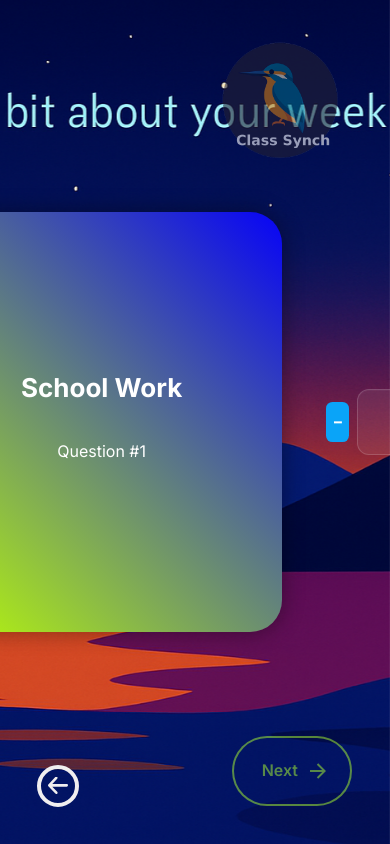
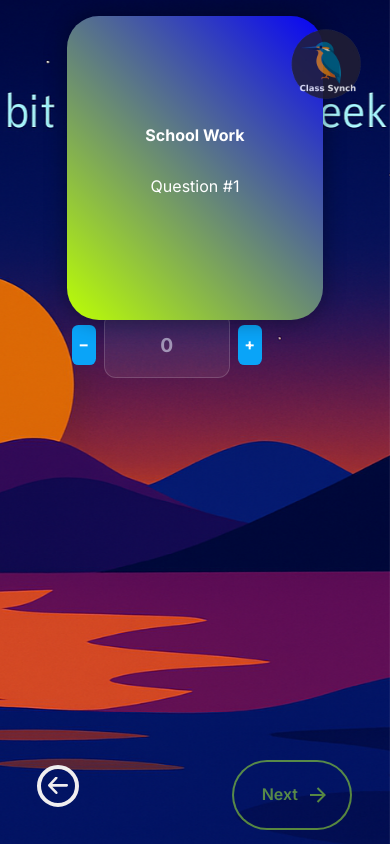
Before and after one commit to Magnamedicus/Class-Synch, a React (Vite) app: page /questionnaire in a window 390 px wide. Built offline with nearby package versions, Linux system fonts and the light colour scheme.

Commit message:
added custom time input component. Added responsive media queries to questionnaire CSS

```diff
--- a/src/css/EnterClasses.css
+++ b/src/css/EnterClasses.css
@@ -1,3 +1,5 @@
+/* src/css/EnterClasses.css */
+
 .enter-classes-container {
     display: flex;
     flex-direction: column;
@@ -22,8 +24,8 @@
 .class-input {
     flex: 1;
     padding: 0.7rem 1rem;
-    border-radius: 10px;
-    border: 2px solid #6a5acd;
+    border-radius: 0.625rem; /* 10px */
+    border: 0.125rem solid #6a5acd; /* 2px */
     font-size: 1rem;
     background: rgba(255, 255, 255, 0.1);
     color: #fff;
@@ -40,15 +42,15 @@
     font-size: 1rem;
     font-weight: bold;
     color: #111;
-    border-radius: 12px;
+    border-radius: 0.75rem; /* 12px */
     cursor: pointer;
     transition: all 0.3s;
-    box-shadow: 0 0 12px rgba(0, 255, 204, 0.6);
+    box-shadow: 0 0 0.75rem rgba(0, 255, 204, 0.6); /* 12px */
 }
 
 .add-btn:hover {
     transform: scale(1.08);
-    box-shadow: 0 0 20px rgba(0, 255, 204, 0.9);
+    box-shadow: 0 0 1.25rem rgba(0, 255, 204, 0.9); /* 20px */
 }
 
 /* Dropdown */
@@ -58,13 +60,14 @@
 
 .dropdown-toggle {
     padding: 0.7rem 1.2rem;
-    border-radius: 10px;
-    border: 2px solid #ff8a00;
+    border-radius: 0.625rem; /* 10px */
+    border: 0.125rem solid #ff8a00; /* 2px */
     background: rgba(20, 20, 30, 0.9);
     color: #ff8a00;
     font-weight: 600;
     cursor: pointer;
     transition: all 0.3s;
+    font-size: 1rem;
 }
 
 .dropdown-toggle:hover {
@@ -76,18 +79,18 @@
     position: absolute;
     top: 110%;
     left: 0;
-    min-width: 240px;
+    min-width: 15rem; /* 240px */
     background: #1a1a2e;
-    border-radius: 12px;
-    border: 2px solid #ff8a00;
-    box-shadow: 0 12px 25px rgba(0, 0, 0, 0.5);
+    border-radius: 0.75rem; /* 12px */
+    border: 0.125rem solid #ff8a00; /* 2px */
+    box-shadow: 0 0.75rem 1.5rem rgba(0, 0, 0, 0.5); /* 12px, 25px */
     z-index: 2000;
     padding: 0.4rem 0;
     animation: dropdownFade 0.3s ease;
 }
 
 @keyframes dropdownFade {
-    from { opacity: 0; transform: translateY(-8px); }
+    from { opacity: 0; transform: translateY(-0.5rem); }
     to { opacity: 1; transform: translateY(0); }
 }
 
@@ -108,7 +111,7 @@
 .remove-btn-small {
     background: crimson;
     border: none;
-    border-radius: 6px;
+    border-radius: 0.375rem; /* 6px */
     color: #fff;
     font-size: 0.85rem;
     padding: 0.3rem 0.6rem;
@@ -130,21 +133,23 @@
     cursor: pointer;
     background: rgba(40, 40, 60, 0.95);
     padding: 2rem 3rem;
-    border-radius: 20px;
-    border: 3px dashed #6a5acd;
-    box-shadow: 0 0 25px rgba(106, 90, 205, 0.5);
+    border-radius: 1.25rem; /* 20px */
+    border: 0.1875rem dashed #6a5acd; /* 3px */
+    box-shadow: 0 0 1.5rem rgba(106, 90, 205, 0.5); /* 25px */
     text-align: center;
     transition: all 0.3s;
 }
 
 .file-upload-label:hover {
     background: rgba(70, 50, 130, 1);
-    box-shadow: 0 0 35px rgba(106, 90, 205, 0.8);
+    box-shadow: 0 0 2rem rgba(106, 90, 205, 0.8); /* 35px */
 }
 
 .file-upload-label svg {
     fill: #6a5acd;
     margin-bottom: 0.5rem;
+    width: 2.5rem;
+    height: auto;
 }
 
 .file-upload-design p {
@@ -154,10 +159,11 @@
 .browse-button {
     background: #6a5acd;
     padding: 0.5rem 1rem;
-    border-radius: 10px;
+    border-radius: 0.625rem; /* 10px */
     color: #fff;
     font-weight: bold;
     transition: background 0.3s;
+    display: inline-block;
 }
 
 .browse-button:hover {
@@ -168,3 +174,67 @@
 .file-upload-label input {
     display: none; /* Hide the default ugly file input */
 }
+
+/* -------------------- */
+/* Responsive Breakpoints */
+/* -------------------- */
+
+/* Tablet */
+@media (max-width: 1024px) {
+    .enter-classes-container {
+        gap: 1rem;
+    }
+
+    .class-input {
+        font-size: 0.95rem;
+    }
+
+    .add-btn {
+        font-size: 0.9rem;
+        padding: 0.6rem 1.2rem;
+    }
+}
+
+/* Mobile */
+@media (max-width: 768px) {
+    .input-row {
+        flex-direction: column;
+        gap: 0.6rem;
+    }
+
+    .add-btn {
+        width: 100%;
+        text-align: center;
+    }
+
+    .dropdown-toggle {
+        width: 100%;
+        font-size: 0.9rem;
+    }
+
+    .file-upload-label {
+        width: 100%;
+        padding: 1.5rem;
+    }
+}
+
+/* Small Mobile */
+@media (max-width: 480px) {
+    .option-header {
+        font-size: 1.1rem;
+    }
+
+    .class-input {
+        font-size: 0.85rem;
+        padding: 0.6rem;
+    }
+
+    .dropdown-list {
+        min-width: 12rem; /* smaller dropdown */
+    }
+
+    .browse-button {
+        font-size: 0.9rem;
+        padding: 0.4rem 0.8rem;
+    }
+}
--- a/src/css/QuestionCard.css
+++ b/src/css/QuestionCard.css
@@ -1,9 +1,9 @@
 /* Base container */
 .container {
-    width: 320px;              /* bigger */
-    height: 380px;             /* bigger */
-    perspective: 1000px;
-    margin-top: -40px;         /* lift card slightly higher */
+    width: 20rem;               /* ~320px */
+    height: 23.75rem;           /* ~380px */
+    perspective: 62.5rem;       /* ~1000px */
+    margin-top: -2.5rem;        /* ~-40px */
 }
 
 /* The flipping body */
@@ -11,7 +11,7 @@
     height: 100%;
     width: 100%;
     position: relative;
-    transition: transform 1200ms;
+    transition: transform 1.2s;
     transform-style: preserve-3d;
     border-radius: 2rem;
 }
@@ -28,7 +28,7 @@
     width: 100%;
     border-radius: 2rem;
     position: absolute;
-    box-shadow: 0 0 20px 3px rgba(0, 0, 0, 0.3);
+    box-shadow: 0 0 1.25rem 0.2rem rgba(0, 0, 0, 0.3);
     backface-visibility: hidden;
     background: linear-gradient(-135deg, #0703f7, #bcff04);
     color: #fff;
@@ -36,8 +36,8 @@
     flex-direction: column;
     justify-content: center;
     align-items: center;
-    gap: 20px;
-    padding: 20px;
+    gap: 1.25rem;   /* ~20px */
+    padding: 1.25rem; /* ~20px */
     text-align: center;
 }
 
@@ -47,7 +47,55 @@
 
 /* Text styles */
 .front-heading, .back-heading {
-    font-size: 26px;
+    font-size: 1.6rem;  /* ~26px */
     font-weight: bold;
-    margin-bottom: 10px;
+    margin-bottom: 0.6rem; /* ~10px */
 }
+
+/* ========================= */
+/* ✅ Responsive Adjustments */
+/* ========================= */
+
+/* Tablet */
+@media (max-width: 1024px) {
+    .container {
+        width: 18rem;
+        height: 21rem;
+        margin-top: -2rem;
+    }
+
+    .front-heading, .back-heading {
+        font-size: 1.4rem;
+    }
+}
+
+/* Mobile */
+@media (max-width: 768px) {
+    .container {
+        width: 16rem;
+        height: 19rem;
+        margin-top: -1.5rem;
+    }
+
+    .front, .back {
+        gap: 1rem;
+        padding: 1rem;
+    }
+
+    .front-heading, .back-heading {
+        font-size: 1.2rem;
+    }
+}
+
+/* Small phones */
+@media (max-width: 480px) {
+    .container {
+        width: 14rem;
+        height: 17rem;
+        margin-top: -1rem;
+    }
+
+    .front-heading, .back-heading {
+        font-size: 1rem;
+    }
+}
--- a/src/css/QuestionnairePage.css
+++ b/src/css/QuestionnairePage.css
@@ -11,7 +11,7 @@
     background-size: cover;
     background-position: center 20%; /* pushes image down a little */
 
-    color: #fff; /* keep text readable if needed */
+    color: #fff;
 }
 
 /* Layout for card + form */
@@ -19,7 +19,7 @@
     display: flex;
     align-items: center;
     justify-content: center;
-    gap: 5rem; /* 80px */
+    gap: 5rem; /* 5 × root font size */
     height: 100%;
     width: 100%;
 }
@@ -31,6 +31,7 @@
 .form-side {
     flex: 1;
     max-width: 37.5rem; /* 600px */
+    width: 100%;
 }
 
 /* Button wrappers */
@@ -55,13 +56,83 @@
     z-index: 2000;
     cursor: pointer;
 
-    opacity: 0.6; /* ✅ slightly transparent */
+    opacity: 0.6;
     transition: transform 0.3s ease, filter 0.3s ease, opacity 0.3s ease;
 }
 
 /* On hover, logo brightens + glows */
 .page-logo:hover {
     transform: scale(1.1);
-    filter: drop-shadow(0 0 0.5rem rgba(255, 255, 255, 0.7)); /* 8px */
-    opacity: 1; /* ✅ full visibility on hover */
+    filter: drop-shadow(0 0 0.5rem rgba(255, 255, 255, 0.7));
+    opacity: 1;
 }
+
+/* ========================= */
+/* ✅ Responsive Adjustments */
+/* ========================= */
+
+/* Tablet */
+@media (max-width: 1024px) {
+    .questionnaire-layout {
+        flex-direction: column;
+        align-items: center;
+        justify-content: flex-start;
+        padding: 2rem 1rem;
+        gap: 2rem;
+    }
+
+    .form-side {
+        max-width: 90%;
+        width: 100%;
+    }
+
+    .card-side {
+        width: 100%;
+        max-width: 30rem;
+    }
+}
+
+/* Mobile */
+@media (max-width: 768px) {
+    .questionnaire-layout {
+        flex-direction: column;
+        align-items: center;
+        gap: 1.5rem;
+    }
+
+    .form-side {
+        width: 100%;
+        max-width: 22rem;
+    }
+
+    .card-side {
+        max-width: 22rem;
+    }
+
+    .continue-btn-wrapper,
+    .back-btn-wrapper {
+        bottom: 1.5rem;
+    }
+
+    .page-logo {
+        height: 8rem;
+    }
+}
+
+/* Small phones */
+@media (max-width: 480px) {
+    .form-side, .card-side {
+        max-width: 18rem;
+    }
+
+    .continue-btn-wrapper,
+    .back-btn-wrapper {
+        bottom: 1rem;
+    }
+
+    .page-logo {
+        height: 6rem;
+        top: 1rem;
+        right: 1rem;
+    }
+}
--- a/src/css/TimeInput.css
+++ b/src/css/TimeInput.css
@@ -11,6 +11,7 @@
     box-shadow: 0 0 1rem rgba(0, 255, 204, 0.6);
     font-family: 'Orbitron', monospace;
     color: #00ffcc;
+    flex-wrap: wrap; /* ✅ prevents overflow on small devices */
 }
 
 .time-unit {
@@ -24,10 +25,11 @@
     font-size: 2.5rem;
     font-weight: bold;
     text-shadow: 0 0 0.5rem #00ffcc, 0 0 1rem #00ffcc;
-    padding: 0.2rem 0.5rem;
+    padding: 0.2rem 0.6rem;
     border-radius: 0.5rem;
     background: rgba(255, 255, 255, 0.05);
     min-width: 3ch;
+    max-width: 5ch;
     text-align: center;
     border: none;
     outline: none;
@@ -79,3 +81,54 @@
     transform: scale(1.1);
     box-shadow: 0 0 1.5rem rgba(0, 255, 204, 0.8);
 }
+
+/* 🔹 Media Queries for responsiveness */
+@media (max-width: 768px) {
+    .time-input-container {
+        gap: 0.6rem;
+        padding: 0.8rem 1rem;
+    }
+
+    .time-display-input {
+        font-size: 2rem;
+        padding: 0.2rem 0.5rem;
+    }
+
+    .time-colon {
+        font-size: 2rem;
+    }
+
+    .ampm-toggle {
+        font-size: 1rem;
+        padding: 0.4rem 0.8rem;
+    }
+}
+
+@media (max-width: 480px) {
+    .time-input-container {
+        flex-direction: column; /* ✅ stack vertically on small phones */
+        align-items: stretch;
+        gap: 0.8rem;
+        padding: 0.6rem;
+    }
+
+    .time-unit {
+        flex-direction: row; /* ✅ hours/minutes toggle side by side */
+        gap: 0.5rem;
+    }
+
+    .time-display-input {
+        font-size: 1.6rem;
+        max-width: 4ch;
+    }
+
+    .time-colon {
+        font-size: 1.6rem;
+    }
+
+    .ampm-toggle {
+        font-size: 0.9rem;
+        padding: 0.3rem 0.6rem;
+        align-self: center;
+    }
+}
--- a/src/pages/QuestionnairePage.tsx
+++ b/src/pages/QuestionnairePage.tsx
@@ -1,4 +1,5 @@
 import React, { useState } from 'react';
+import { Link } from "react-router-dom";
 import QuestionCard from '../components/QuestionCard';
 import ContinueButton from '../components/ContinueButton';
 import BackButton from '../components/BackButton';
@@ -131,6 +132,10 @@ const QuestionnairePage: React.FC = () => {
         <div className="questionnaire-page">
             <img src={logo} alt="App Logo" className="page-logo" />
 
+            <Link to="/">
+                <img src={logo} alt="App Logo" className="page-logo" />
+            </Link>
+
             <div className="questionnaire-layout">
                 <div className="card-side">
                     {currentQuestion && (
```
